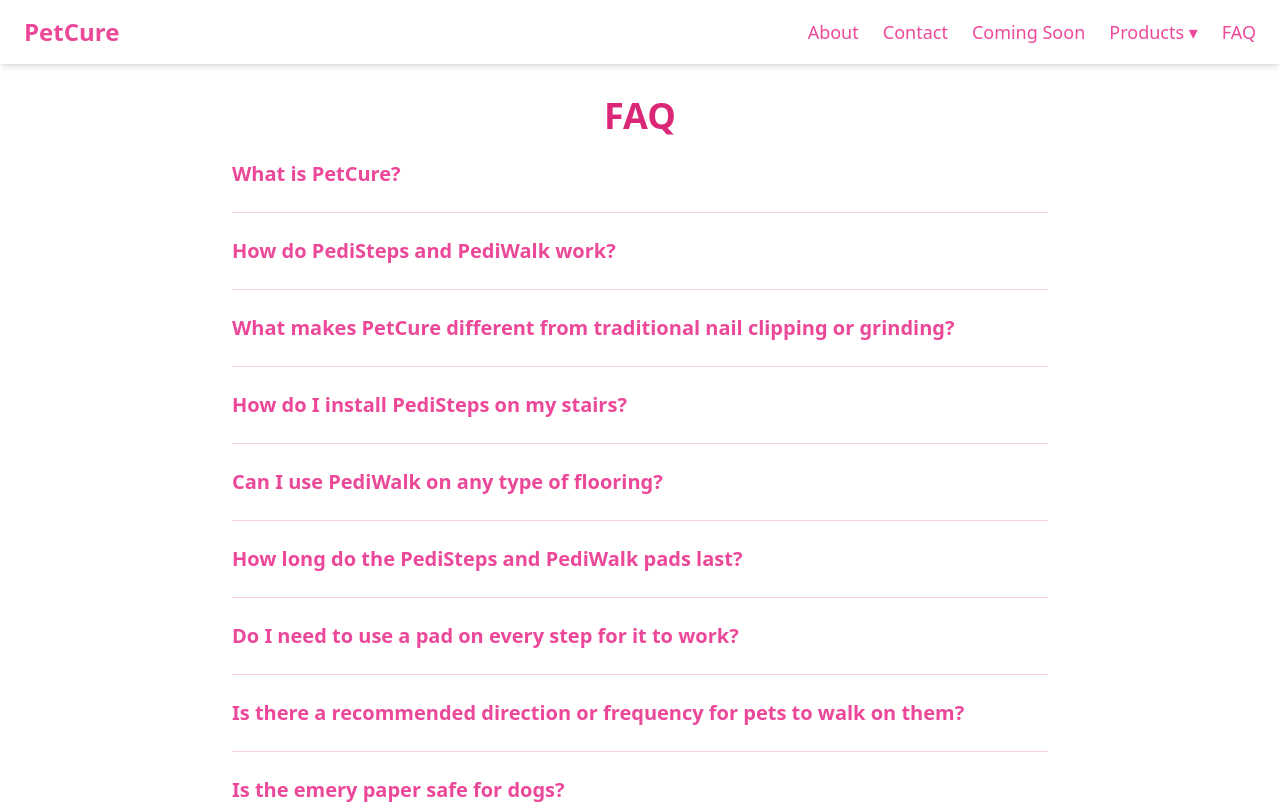
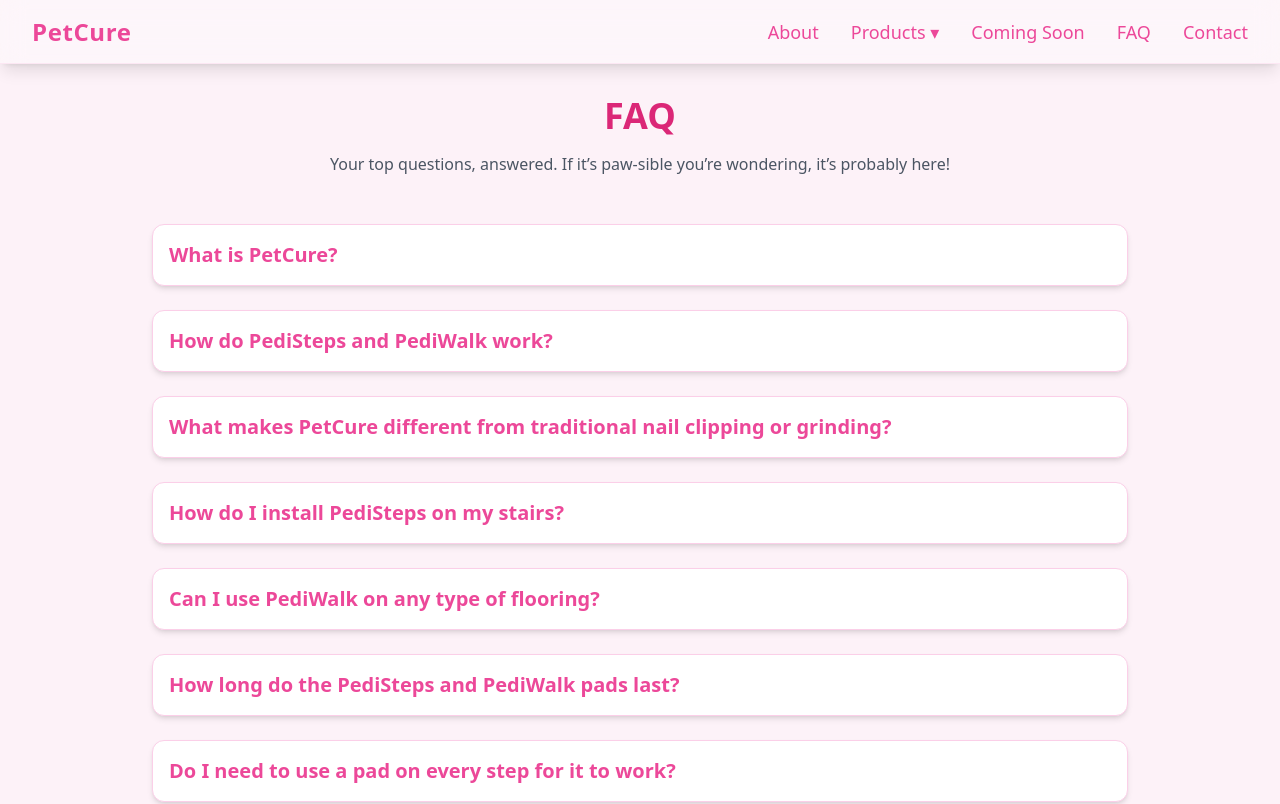
Before and after one commit to t-vanderwolk/PetCure, a React (Create React App) app: page /facts in a window 1280 px wide. Shown: the top 804 px of the page. Built offline with nearby package versions, Linux system fonts and the light colour scheme.

Commit message:
About.js Products.js Facts.js updated to have consistent styling

```diff
--- a/src/components/Navbar.js
+++ b/src/components/Navbar.js
@@ -3,33 +3,41 @@
 
 function Navbar() {
   return (
-    <nav className="fixed top-0 left-0 right-0 z-50 h-16 px-6 flex items-center justify-between bg-white/30 backdrop-blur-md text-pink-500 shadow-md">
-      <Link to="/" className="text-2xl font-bold hover:text-pink-600 transition">
+    <nav className="fixed top-0 left-0 right-0 z-50 h-16 px-8 flex items-center justify-between bg-white/30 backdrop-blur-md shadow-lg border-b border-pink-100 text-pink-500">
+      {/* Logo */}
+      <Link to="/" className="text-2xl font-bold tracking-wide hover:text-pink-600 transition">
         PetCure
       </Link>
 
-      <div className="flex gap-6 text-lg items-center relative">
-        <Link to="/about" className="hover:underline">About</Link>
-        <Link to="/contact" className="hover:underline">Contact</Link>
-        <Link to="/coming-soon" className="hover:underline">Coming Soon</Link>
+      {/* Navigation Links */}
+      <div className="flex gap-8 text-lg items-center relative">
+        <Link to="/about" className="hover:text-pink-600 transition">About</Link>
 
-        {/* Products dropdown that stays open on hover */}
+        {/* Products Dropdown */}
         <div className="relative group">
-          {/* Clickable Link */}
-          <Link to="/products" className="hover:underline">
+          <Link to="/products" className="hover:text-pink-600 transition">
             Products ▾
           </Link>
-
-          {/* Dropdown stays open as long as you're hovering over this area */}
-          <div className="absolute opacity-0 group-hover:opacity-100 pointer-events-none group-hover:pointer-events-auto transition-opacity duration-300 bg-white/80 backdrop-blur-md text-pink-500 rounded shadow mt-1 w-40 right-0">
-            <Link to="/pedisteps" className="block px-4 py-2 hover:bg-pink-100">PediSteps</Link>
-            <Link to="/pediwalk" className="block px-4 py-2 hover:bg-pink-100">PediWalk</Link>
+          <div className="absolute right-0 mt-2 w-40 bg-white/80 backdrop-blur-md rounded shadow-lg opacity-0 group-hover:opacity-100 pointer-events-none group-hover:pointer-events-auto transition-opacity duration-300 z-50">
+            <Link
+              to="/pedisteps"
+              className="block px-4 py-2 text-sm hover:bg-pink-100 hover:text-pink-600 transition"
+            >
+              PediSteps
+            </Link>
+            <Link
+              to="/pediwalk"
+              className="block px-4 py-2 text-sm hover:bg-pink-100 hover:text-pink-600 transition"
+            >
+              PediWalk
+            </Link>
           </div>
         </div>
-        <Link to="/facts" className="hover:underline">FAQ</Link>
 
+        <Link to="/coming-soon" className="hover:text-pink-600 transition">Coming Soon</Link>
+        <Link to="/facts" className="hover:text-pink-600 transition">FAQ</Link>
+        <Link to="/contact" className="hover:text-pink-600 transition">Contact</Link>
       </div>
-
     </nav>
   );
 }
--- a/src/pages/About.js
+++ b/src/pages/About.js
@@ -53,7 +53,7 @@
           className="bg-pink-50/60 backdrop-blur-md p-6 rounded-xl shadow-md border border-pink-200 mb-10"
         >
           <p className="text-lg font-medium text-gray-800 leading-relaxed">
-            Our flagship product, <span className="font-semibold text-pink-500">PediSteps</span>, are textured stair pads that file your pet’s nails as they walk—no clippers, no groomer visits, no stress. And for homes without stairs, we’re excited to soon launch <span className="font-semibold text-pink-500">PediWalk</span>, a hallway version of the same paw-friendly innovation.
+            Our flagship product, <span className="font-semibold text-pink-500">PediSteps</span>, are textured stair pads that file your pet’s nails as they walk—no clippers, no groomer visits, no stress, just: Step. File. Repeat. And for homes without stairs, we’re excited to soon launch <span className="font-semibold text-pink-500">PediWalk</span>, a hallway version of the same paw-friendly innovation.
           </p>
         </motion.div>
 
@@ -100,15 +100,22 @@
           transition={{ delay: 1.5, duration: 1 }}
           className="bg-pink-50/60 backdrop-blur-md p-6 rounded-xl shadow-md border border-pink-200 mb-10 flex flex-col items-center"
         >
-          <h3 className="text-2xl font-bold text-pink-600 mb-4">Real Life Inspiration</h3>
-          <p className="text-lg text-gray-700 text-center mb-4 max-w-2xl">
-            Meet Karma and Bea—my ride-or-die duo. No, they’re not *actually* sisters... but Karma (the older sister and undeniable alpha) runs a tight ship. They’ve tested every prototype and approved every paw-filed step.
-          </p>
-          <img
-            src="/images/karma-bea2.jpeg"
-            alt="Taylor with Karma and Bea at home"
-            className="w-full max-w-3xl rounded-xl border border-pink-200 shadow-md object-cover"
-          />
+         {/* Lifestyle Image of Karma and Bea */}
+<div className="my-10 flex flex-col items-center bg-pink-50/60 backdrop-blur-md p-6 rounded-lg shadow-md">
+  <h3 className="text-2xl font-bold text-pink-500 mb-4">Real Life Inspiration</h3>
+  <p className="text-lg text-gray-700 text-center mb-4 max-w-2xl">
+    Meet the heart behind PetCure—my pups, Karma and Bea. This snapshot captures them doing what they do best: modeling effortlessly, stealing attention, and looking like total opposites.
+    <span className="italic block mt-2 text-pink-400">No, they’re not *actually* sisters—but they definitely run the household like they are.</span>
+  </p>
+  <div className="w-full max-w-3xl relative rounded-xl overflow-hidden">
+    <div className="absolute inset-0 bg-white/40 backdrop-blur-sm z-10 rounded-xl" />
+    <img
+      src="/images/karma-bea2.jpeg"
+      alt="Karma and Bea looking regal at the dog park"
+      className="relative z-20 w-full rounded-xl border border-pink-200 shadow-md object-cover"
+    />
+  </div>
+</div>
         </motion.div>
 
         {/* Mission Statement */}
--- a/src/pages/Facts.js
+++ b/src/pages/Facts.js
@@ -32,13 +32,36 @@
   };
 
   return (
-    <div className="p-10 max-w-4xl mx-auto pt-24">
-      <h1 className="text-4xl font-bold text-pink-600 text-center mb-6">FAQ</h1>
+    <section className="bg-pink-50 pt-24 pb-20 min-h-screen">
+      <div className="max-w-5xl mx-auto px-6">
+        {/* Section Heading */}
+        <motion.div
+          initial={{ opacity: 0, y: 60 }}
+          animate={{ opacity: 1, y: 0 }}
+          transition={{ delay: 0.2, duration: 0.8 }}
+          className="text-center mb-12"
+        >
+          <h1 className="text-4xl font-bold text-pink-600 mb-4">FAQ</h1>
+          <p className="text-gray-600 max-w-2xl mx-auto">
+            Your top questions, answered. If it’s paw-sible you’re wondering, it’s probably here!
+          </p>
+        </motion.div>
+
+        {/* Accordion Items */}
+        <motion.div
+          initial={{ opacity: 0, y: 60 }}
+          animate={{ opacity: 1, y: 0 }}
+          transition={{ delay: 0.5, duration: 1 }}
+          className="space-y-6"
+        >
           {facts.map(({ q, a }, i) => (
-        <div key={i} className="mb-6 border-b border-pink-200 pb-4">
+            <div
+              key={i}
+              className="bg-white border border-pink-200 rounded-xl shadow-md p-4 transition duration-300"
+            >
               <button
                 onClick={() => toggleAnswer(i)}
-            className="text-left w-full text-xl font-semibold text-pink-500 hover:text-pink-600 transition mb-2"
+                className="w-full text-left text-xl font-semibold text-pink-500 hover:text-pink-600 transition"
               >
                 {q}
               </button>
@@ -49,15 +72,18 @@
                     initial={{ opacity: 0, height: 0 }}
                     animate={{ opacity: 1, height: 'auto' }}
                     exit={{ opacity: 0, height: 0 }}
-                transition={{ duration: 0.3 }}
+                    transition={{ duration: 0.4 }}
+                    className="mt-3 text-gray-700 leading-relaxed"
                   >
-                <p className="text-gray-700 leading-relaxed">{a}</p>
+                    {a}
                   </motion.div>
                 )}
               </AnimatePresence>
             </div>
           ))}
+        </motion.div>
       </div>
+    </section>
   );
 };
 
--- a/src/pages/Products.js
+++ b/src/pages/Products.js
@@ -4,7 +4,12 @@
 
 function Products() {
   return (
-    <section className="bg-pink-50 pt-24 pb-20 min-h-screen">
+    <motion.section
+      initial={{ opacity: 0, y: 30 }}
+      animate={{ opacity: 1, y: 0 }}
+      transition={{ duration: 1.2, ease: 'easeOut' }}
+      className="bg-pink-50 pt-24 pb-20 min-h-screen"
+    >
       <div className="max-w-6xl mx-auto px-6">
         {/* Section Heading */}
         <div className="text-center mb-16">
@@ -14,20 +19,11 @@
           </p>
         </div>
 
-        {/* Optional Hero Image */}
-        {/* <div className="w-full mb-16">
-          <img
-            src="/images/pedi-steps-hero.jpeg"
-            alt="Dog walking on PediSteps"
-            className="rounded-xl shadow-lg w-full object-cover max-h-[500px]"
-          />
-        </div> */}
-
         {/* Product Cards */}
         <motion.div
-          initial={{ opacity: 0, y: 60 }}
+          initial={{ opacity: 0, y: 40 }}
           animate={{ opacity: 1, y: 0 }}
-          transition={{ delay: 0.5, duration: 1 }}
+          transition={{ delay: 0.6, duration: 1 }}
           className="grid grid-cols-1 md:grid-cols-2 gap-12"
         >
           {/* PediSteps */}
@@ -77,7 +73,7 @@
           </div>
         </motion.div>
       </div>
-    </section>
+    </motion.section>
   );
 }
 
```
Also changed, not shown: public/images/karma-bea2.jpeg. Lines whose indentation alone changed are shown as unchanged.
